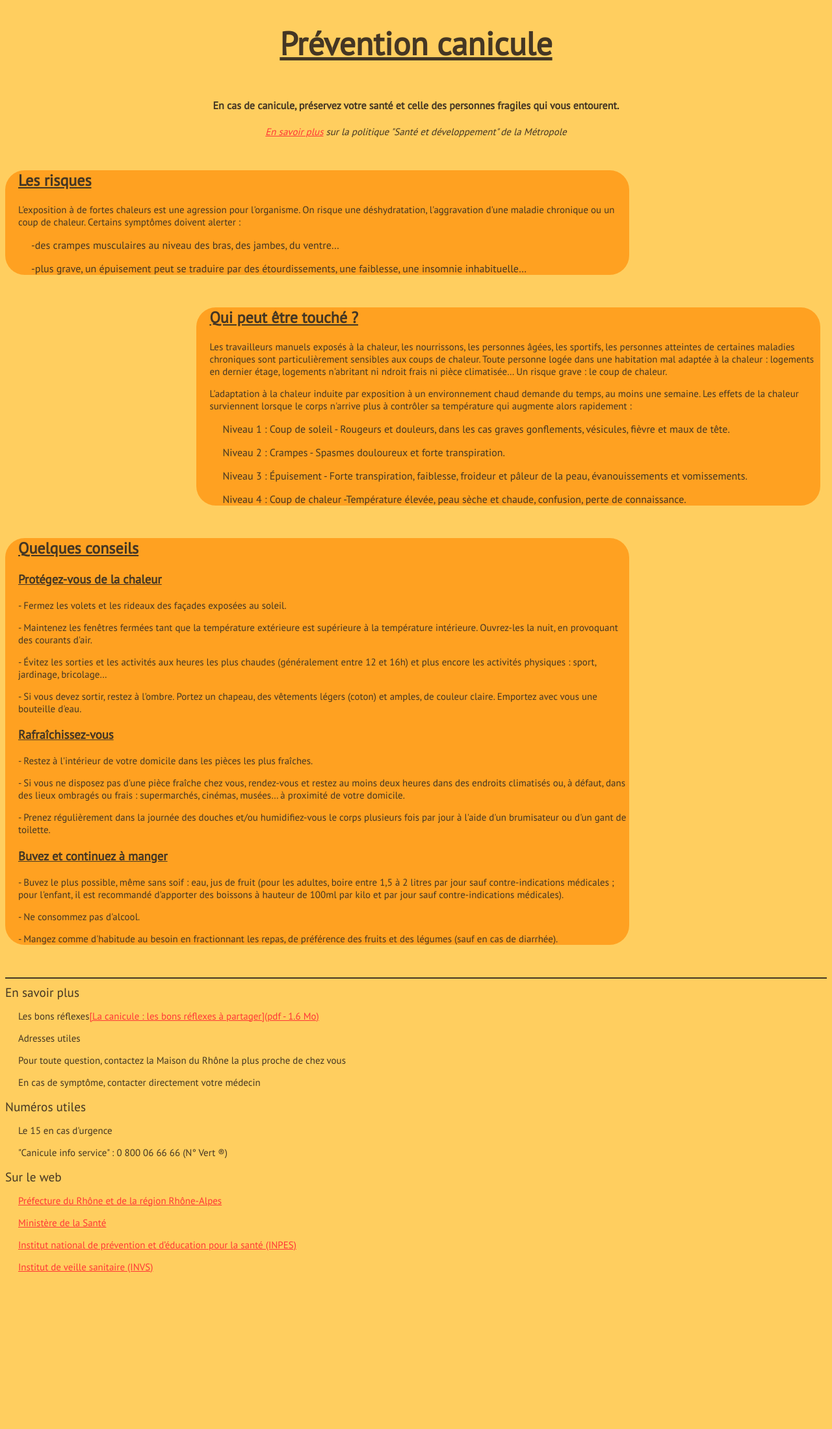
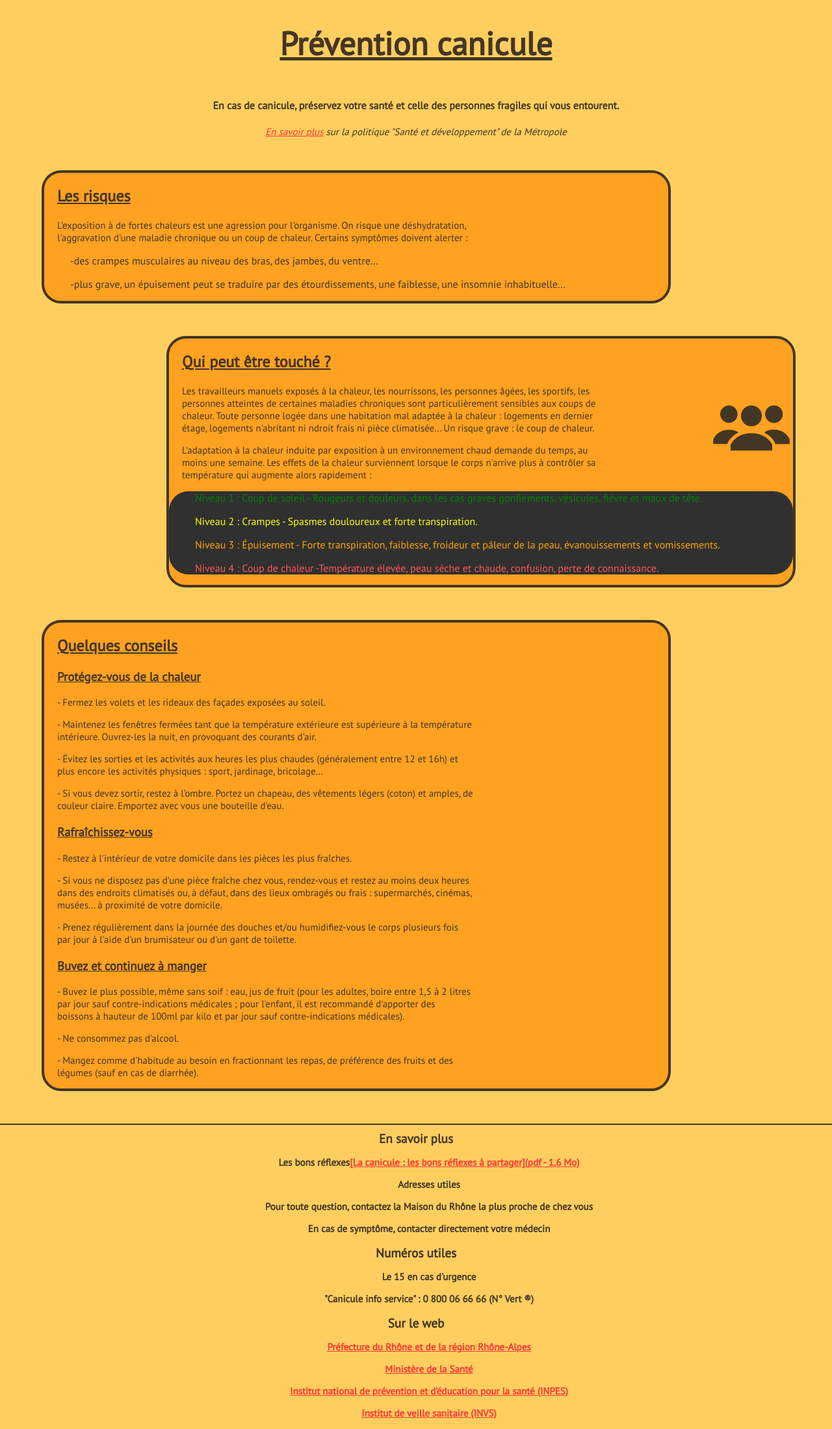
Before and after one commit to simplon-DenisM/simplon-DenisM.github.io, a PHP site: page /site_6/main_6.html in a window 1280 px wide. Shown: the whole page at 65% size. Before the commit the page ends 1959 px from the top, so only its background shows below. Run offline with PHP 8.4, Linux system fonts and the light colour scheme.

Commit message:
finished most of project Canicule

```diff
--- a/site_6/main_6.html
+++ b/site_6/main_6.html
@@ -25,6 +25,7 @@
 
   <div class="container right">
     <h2>Qui peut être touché ?</h2>
+    <img src="icons/icon1.png">
 
     <p>Les travailleurs manuels exposés à la chaleur, les nourrissons, les personnes âgées, les sportifs, les personnes atteintes de certaines maladies chroniques sont particulièrement sensibles aux coups de chaleur.
 Toute personne logée dans une habitation mal adaptée à la chaleur : logements en dernier étage, logements n'abritant ni ndroit frais ni pièce climatisée…
@@ -32,12 +33,12 @@ Un risque grave : le coup de chaleur.</p>
 
     <p>L'adaptation à la chaleur induite par exposition à un environnement chaud demande du temps, au moins une semaine. Les effets de la chaleur surviennent
        lorsque le corps n'arrive plus à contrôler sa température qui augmente alors rapidement :</p>
-
-       <ul>Niveau 1 : Coup de soleil - Rougeurs et douleurs, dans les cas graves gonflements, vésicules, fièvre et maux de tête.</ul>
-       <ul>Niveau 2 : Crampes - Spasmes douloureux et forte transpiration.</ul>
-       <ul>Niveau 3 : Épuisement - Forte transpiration, faiblesse, froideur et pâleur de la peau, évanouissements et vomissements.</ul>
-       <ul>Niveau 4 : Coup de chaleur -Température élevée, peau sèche et chaude, confusion, perte de connaissance.</ul>
-
+       <div id="heat">
+       <ul style="color: green">Niveau 1 : Coup de soleil - Rougeurs et douleurs, dans les cas graves gonflements, vésicules, fièvre et maux de tête.</ul>
+       <ul style="color: yellow">Niveau 2 : Crampes - Spasmes douloureux et forte transpiration.</ul>
+       <ul style="color: orange">Niveau 3 : Épuisement - Forte transpiration, faiblesse, froideur et pâleur de la peau, évanouissements et vomissements.</ul>
+       <ul style="color: #FF5757">Niveau 4 : Coup de chaleur -Température élevée, peau sèche et chaude, confusion, perte de connaissance.</ul>
+     </div>
      </div>
 <div class="container">
     <h2>Quelques conseils</h2>
--- a/site_6/style.css
+++ b/site_6/style.css
@@ -2,7 +2,9 @@ body {
   background-color: #FFCE5F;
   color: #443624;
   font-family: "PT Sans";
-  overflow-x: hidden; }
+  overflow-x: hidden;
+  margin: 0;
+  padding: 0; }
 
 h1 {
   font-size: 50px;
@@ -20,7 +22,8 @@ h2, h3 {
 
 p {
   font-size: 15px;
-  padding-left: 20px; }
+  padding-left: 20px;
+  width: 50vw; }
 
 a {
   color: #FF3737; }
@@ -34,7 +37,21 @@ hr {
   border-radius: 30px;
   background-color: #FFA121;
   width: 75vw;
-  margin: 50px 0; }
+  margin: 50px 0 50px 5vw;
+  border: 4px solid #443624; }
 
 .right {
-  margin-left: 23vw; }
+  margin-left: 20vw; }
+
+#heat {
+  background-color: #303030;
+  border-radius: 30px; }
+
+img {
+  float: right; }
+
+footer {
+  text-align: center;
+  font-weight: bold; }
+  footer p {
+    width: 100vw; }
--- a/site_6/style.scss
+++ b/site_6/style.scss
@@ -3,12 +3,15 @@ $contentcolor : #FFA121 ;
 $fontcolor : #443624 ;
 $fontstyle :  'PT Sans' ;
 $hotcolor : #FF3737 ;
+$coldcolor : #303030 ;
 
 body {
   background-color: $backcolor ;
   color: $fontcolor ;
   font-family: $fontstyle ;
   overflow-x: hidden;
+  margin: 0;
+  padding: 0;
 }
 
 h1 {
@@ -31,6 +34,7 @@ h2 {
 p{
   font-size: 15px;
   padding-left: 20px;
+  width: 50vw;
 }
 a{
   color: $hotcolor ;
@@ -48,9 +52,27 @@ h3{
   border-radius: 30px;
   background-color: $contentcolor ;
   width: 75vw;
-  margin: 50px 0 ;
+  margin: 50px 0 50px 5vw;
+  border : 4px solid $fontcolor ;
 }
 
 .right {
-  margin-left: 23vw;
+  margin-left: 20vw;
 }
+
+#heat {
+  background-color: $coldcolor;
+  border-radius: 30px;
+}
+
+img {
+  float: right;
+}
+
+footer {
+  text-align: center;
+  font-weight: bold;
+  p {
+    width: 100vw;
+  }
+}
```
Also changed, not shown: icons/site6.png (added), site_6/icons/icon1.png (added).
